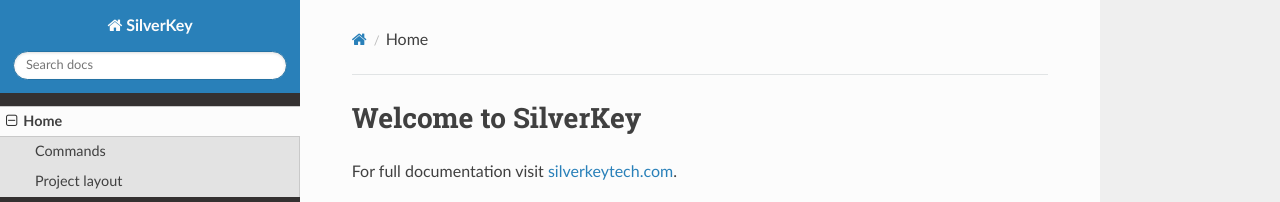
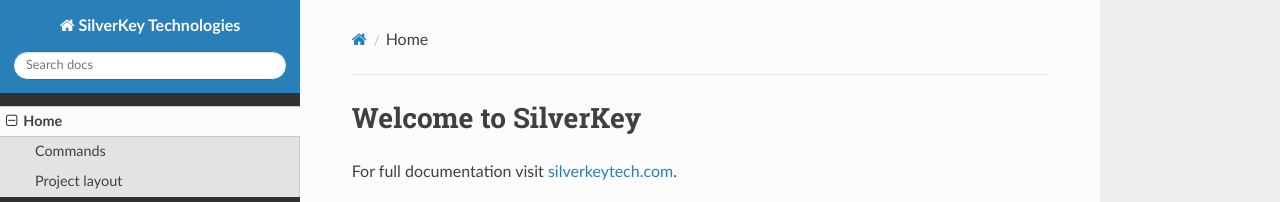
Before and after one commit to ZiadMansourM/mkdocs, an MkDocs documentation site: the page built from docs/index.md, in a window 1280 px wide. Shown: the top 202 px of the page. Built offline with MkDocs 1.6.1, drawn with Linux system fonts in a browser that asks for light colours; nearby versions of some CDN libraries.

Commit message:
🔧 FIX: company name

```diff
--- a/mkdocs.yml
+++ b/mkdocs.yml
@@ -1,4 +1,4 @@
-site_name: SilverKey
+site_name: SilverKey Technologies
 nav:
     - Home: index.md
     - About: about.md
```
